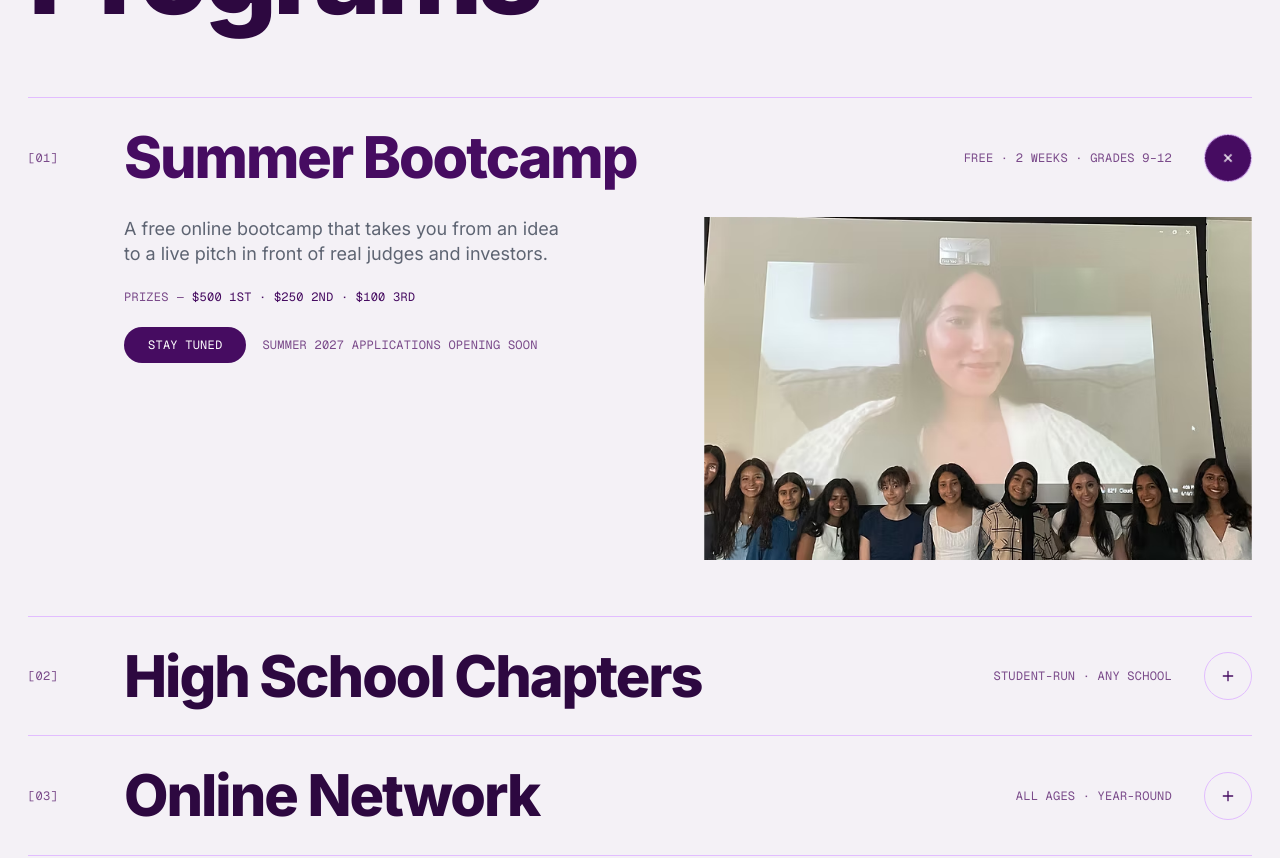
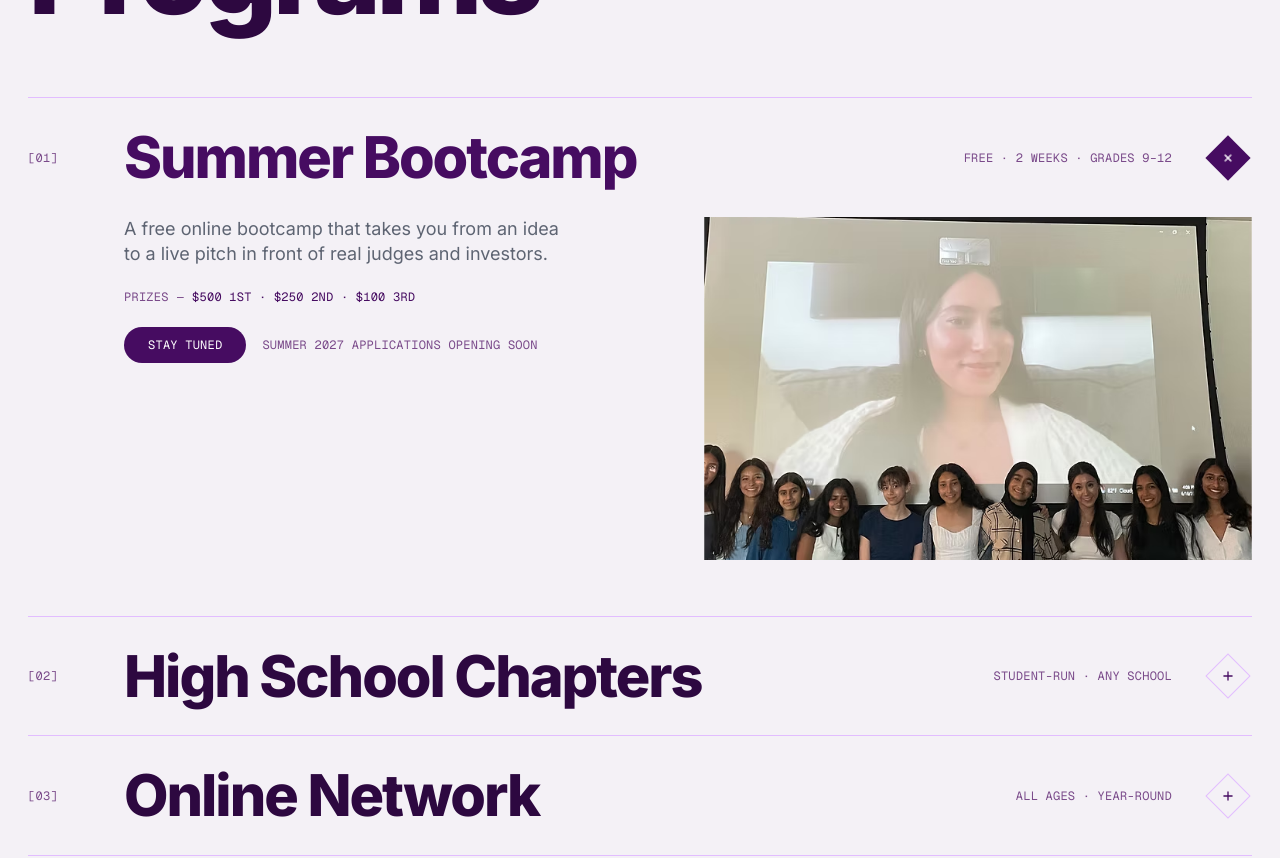
Before and after one commit to girlswhoinnovate/gwin_website, a Next.js app: page / in a window 1280 px wide. Shown: the part 2880-3738 px from the top of the page. Built offline with nearby package versions, Linux system fonts and the light colour scheme.

Commit message:
Diamond shapes for programs drop-down

```diff
--- a/components/ProgramsSection.tsx
+++ b/components/ProgramsSection.tsx
@@ -89,20 +89,34 @@ export default function ProgramsSection() {
                   <span className="mono-label hidden text-[11px] md:block" style={{ color: "#7A4A8A" }}>
                     {program.tags.join(" · ")}
                   </span>
+                  {/* Diamond toggle: a square turned 45°. The diamond itself stays put and
+                      fills when open; only the icon inside turns, from "+" to "×". */}
+                  <span className="flex h-10 w-10 items-center justify-center md:h-12 md:w-12">
                     <motion.span
-                    className="flex h-10 w-10 items-center justify-center rounded-full border md:h-12 md:w-12"
-                    style={{ borderColor: "#E2BDFF", color: "#460C61" }}
+                      className="flex h-7 w-7 items-center justify-center border md:h-8 md:w-8"
+                      style={{ borderColor: "#E2BDFF", rotate: 45 }}
                       animate={{
-                      rotate: isOpen ? 45 : 0,
                         backgroundColor: isOpen ? "#460C61" : "rgba(70,12,97,0)",
+                        borderColor: isOpen ? "#460C61" : "#E2BDFF",
                         color: isOpen ? "#FFFFFF" : "#460C61",
                       }}
                       transition={{ duration: 0.4, ease }}
                     >
-                    <svg className="h-4 w-4" fill="none" viewBox="0 0 24 24" stroke="currentColor" strokeWidth={2}>
+                      {/* -45° cancels the diamond's turn so "+" sits upright when closed */}
+                      <motion.svg
+                        className="h-3.5 w-3.5"
+                        fill="none"
+                        viewBox="0 0 24 24"
+                        stroke="currentColor"
+                        strokeWidth={2.25}
+                        initial={false}
+                        animate={{ rotate: isOpen ? 0 : -45 }}
+                        transition={{ duration: 0.4, ease }}
+                      >
                         <path strokeLinecap="round" d="M12 5v14M5 12h14" />
-                    </svg>
+                      </motion.svg>
                     </motion.span>
+                  </span>
                 </button>
 
                 <AnimatePresence initial={false}>
```
Lines whose indentation alone changed are shown as unchanged.
